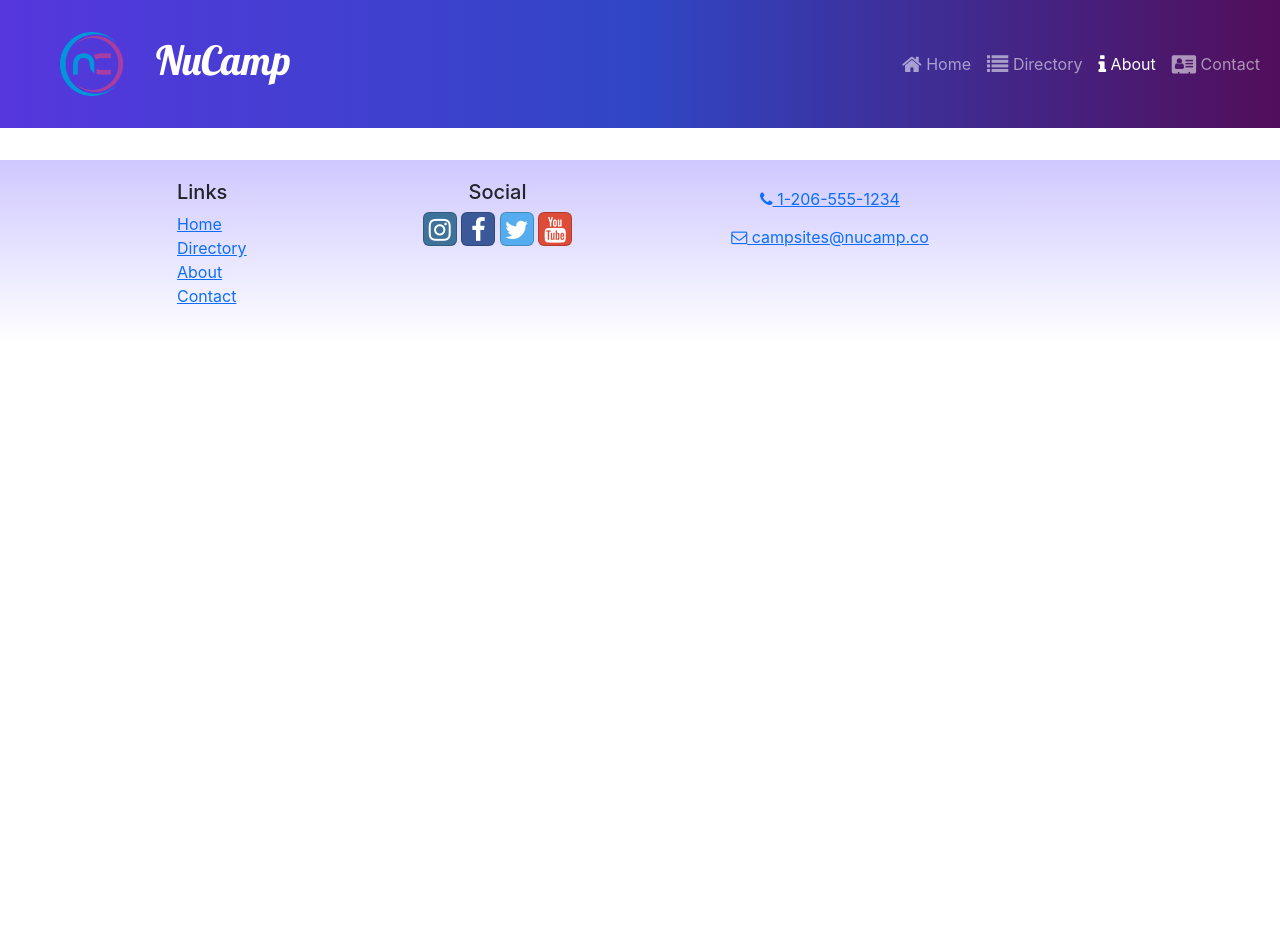
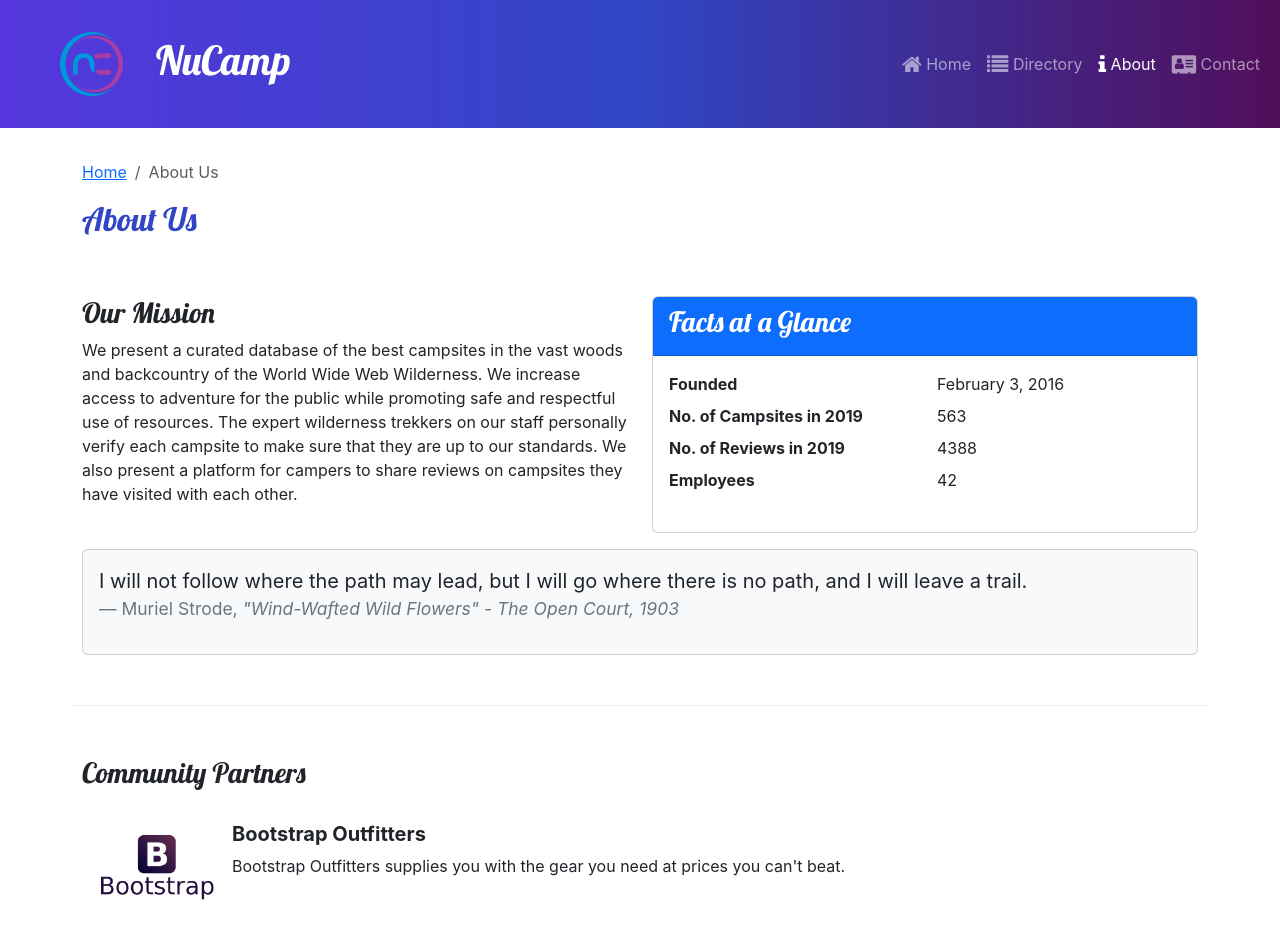
Before and after one commit to brandontaylor1/nucamp-react, a React (Create React App) app: page /about in a window 1280 px wide. Shown: the top 952 px of the page. Before the commit the page ends 800 px from the top, so only its background shows below. Built offline with nearby package versions, Linux system fonts and the light colour scheme.

Commit message:
Create Partner and About page

```diff
--- a/src/App.css
+++ b/src/App.css
@@ -7,7 +7,7 @@
 h3,
 .card-body > .card-title {
   font-family: 'Lobster', cursive;
-  color: white;
+  /* color: white; */
 }
 
 .card-title {
--- a/src/App.js
+++ b/src/App.js
@@ -5,6 +5,7 @@
 import CampsiteDetailPage from './pages/CampsiteDetailPage.js';
 import Header from './components/Header.js';
 import Footer from './components/Footer.js';
+import AboutPage from './pages/AboutPage.js';
 import './App.css';
 
 function App() {
@@ -18,12 +19,13 @@
             <Route
               path='/directory/:campsiteId'
               element={<CampsiteDetailPage />}
-
+              />
+            <Route
+              path='/about'
+              element={<AboutPage />}
               />
           </Routes>
         <Footer />
-
-
     </div>
   );
 }
--- /dev/null
+++ b/src/components/Partner.js
@@ -0,0 +1,22 @@
+import React from "react";
+
+const Partner = ({partner}) => {
+    if(partner){
+        const { image, name, description} = partner
+
+        return (
+            <>
+                <img src={image} alt={name} style={{width: '150px'}}/>
+                <div>
+                    <h5 className="fw-bold">{name}</h5>
+                    {description}
+                </div>
+            </>
+        )
+    }
+    return null;
+
+}
+
+
+export default Partner
--- a/src/features/display/DisplayList.js
+++ b/src/features/display/DisplayList.js
@@ -2,10 +2,11 @@
 import DisplayCard from './DisplayCard'
 import { selectFeaturedCampsite } from '../campsites/campsitesSlice';
 import { selectFeaturedPromotion } from '../promotions/promotionsSlice';
+import { selectFeaturedPartner } from '../partners/partnersSlice'
 
 
 const DisplayList = () => {
-    const items = [selectFeaturedCampsite(), selectFeaturedPromotion()]
+    const items = [selectFeaturedCampsite(), selectFeaturedPromotion(), selectFeaturedPartner()]
 
     return (
         <Row>
--- /dev/null
+++ b/src/features/partners/PartnersList.js
@@ -0,0 +1,22 @@
+import { Col } from 'reactstrap';
+import Partner from '../../components/Partner';
+import { selectAllPartners } from './partnersSlice';
+
+
+const PartnersList = () => {
+    const partners = selectAllPartners();
+
+    return (
+        <Col className='mt-4'>
+            {partners.map((partner) => {
+                return (
+                    <div className='d-flex mb-5' key={partner.id}>
+                        <Partner partner={partner}/>
+                    </div>
+                )
+            })}
+        </Col>
+    )
+}
+
+export default PartnersList
--- /dev/null
+++ b/src/features/partners/partnersSlice.js
@@ -0,0 +1,9 @@
+import {PARTNERS} from '../../app/shared/PARTNERS';
+
+export const selectAllPartners = () => {
+    return PARTNERS;
+}
+
+export const selectFeaturedPartner = () => {
+    return PARTNERS.find((partner) => partner.featured)
+}
--- /dev/null
+++ b/src/pages/AboutPage.js
@@ -0,0 +1,74 @@
+import { Col, Row, Container, Card, CardBody, CardHeader } from 'reactstrap';
+import SubHeader from '../components/SubHeader';
+import PartnersList from '../features/partners/PartnersList';
+
+
+
+const AboutPage = () => {
+    return (
+        <Container>
+            <SubHeader current='About Us'/>
+            <Row className='row-content'>
+                <Col sm='6'>
+                    <h3>Our Mission</h3>
+                    <p>
+                        We present a curated database of the best campsites in the
+                        vast woods and backcountry of the World Wide Web Wilderness.
+                        We increase access to adventure for the public while
+                        promoting safe and respectful use of resources. The expert
+                        wilderness trekkers on our staff personally verify each
+                        campsite to make sure that they are up to our standards. We
+                        also present a platform for campers to share reviews on
+                        campsites they have visited with each other.
+                    </p>
+                </Col>
+                <Col sm='6'>
+                    <Card>
+                        <CardHeader className='bg-primary text-white'>
+                            <h3>Facts at a Glance</h3>
+                        </CardHeader>
+                        <CardBody>
+                            <dl className='row'>
+                                <dt className='col-6'>Founded</dt>
+                                <dd className='col-6'>February 3, 2016</dd>
+                                <dt className='col-6'>No. of Campsites in 2019</dt>
+                                <dd className='col-6'>563</dd>
+                                <dt className='col-6'>No. of Reviews in 2019</dt>
+                                <dd className='col-6'>4388</dd>
+                                <dt className='col-6'>Employees</dt>
+                                <dd className='col-6'>42</dd>
+                            </dl>
+                        </CardBody>
+                    </Card>
+                </Col>
+                <Col>
+                    <Card className='bg-light mt-3'>
+                        <CardBody>
+                            <blockquote className='blockquote'>
+                                <p>
+                                    I will not follow where the path may lead, but I
+                                    will go where there is no path, and I will leave
+                                    a trail.
+                                </p>
+                                <footer className='blockquote-footer'>
+                                    Muriel Strode, {' '}
+                                    <cite title='Source Title'>
+                                        "Wind-Wafted Wild Flowers" - The Open Court, 1903
+                                    </cite>
+                                </footer>
+                            </blockquote>
+                        </CardBody>
+                    </Card>
+                </Col>
+            </Row>
+            <Row className='row-content'>
+                <Col xs='12'>
+                    <h3>Community Partners</h3>
+                </Col>
+                    <PartnersList />
+            </Row>
+        </Container>
+    )
+}
+
+export default AboutPage
```
